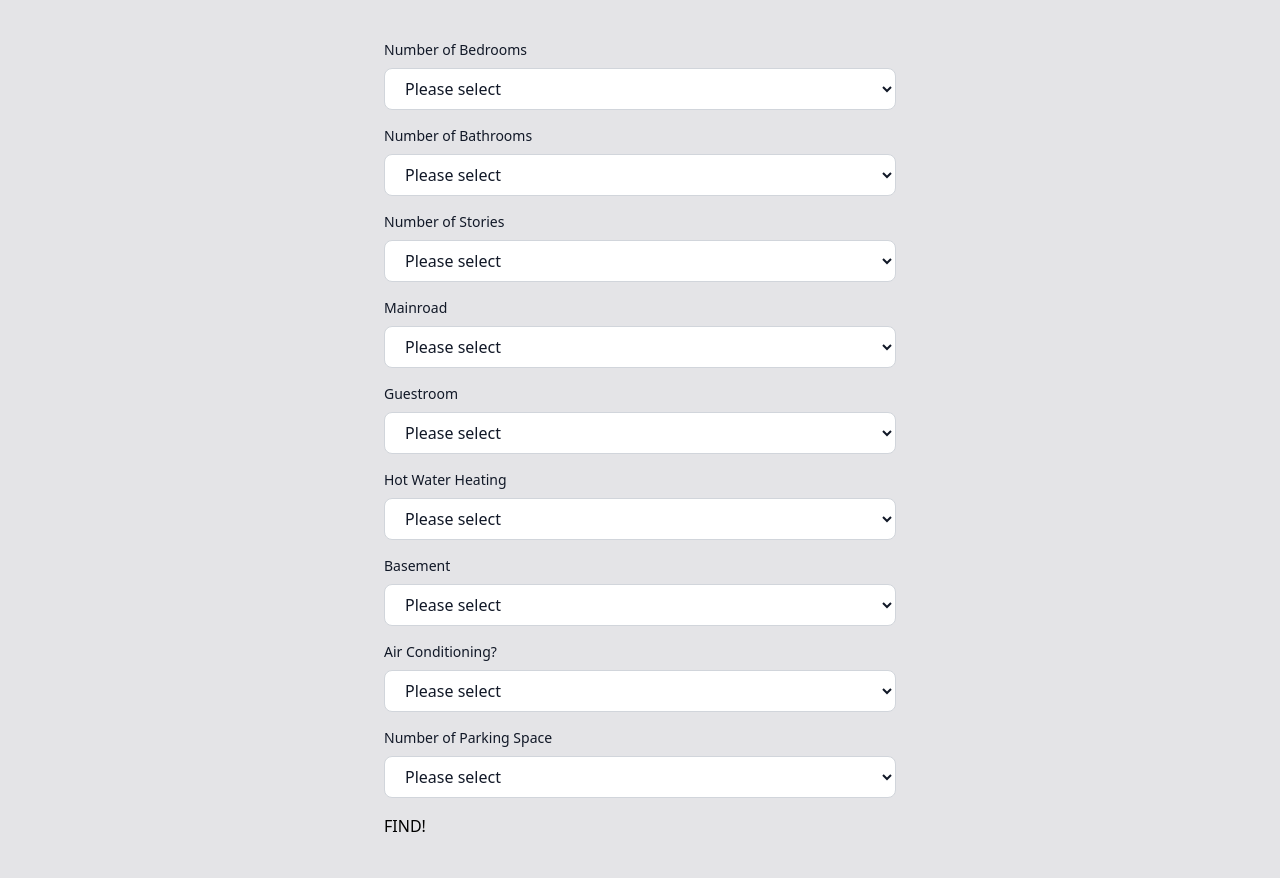
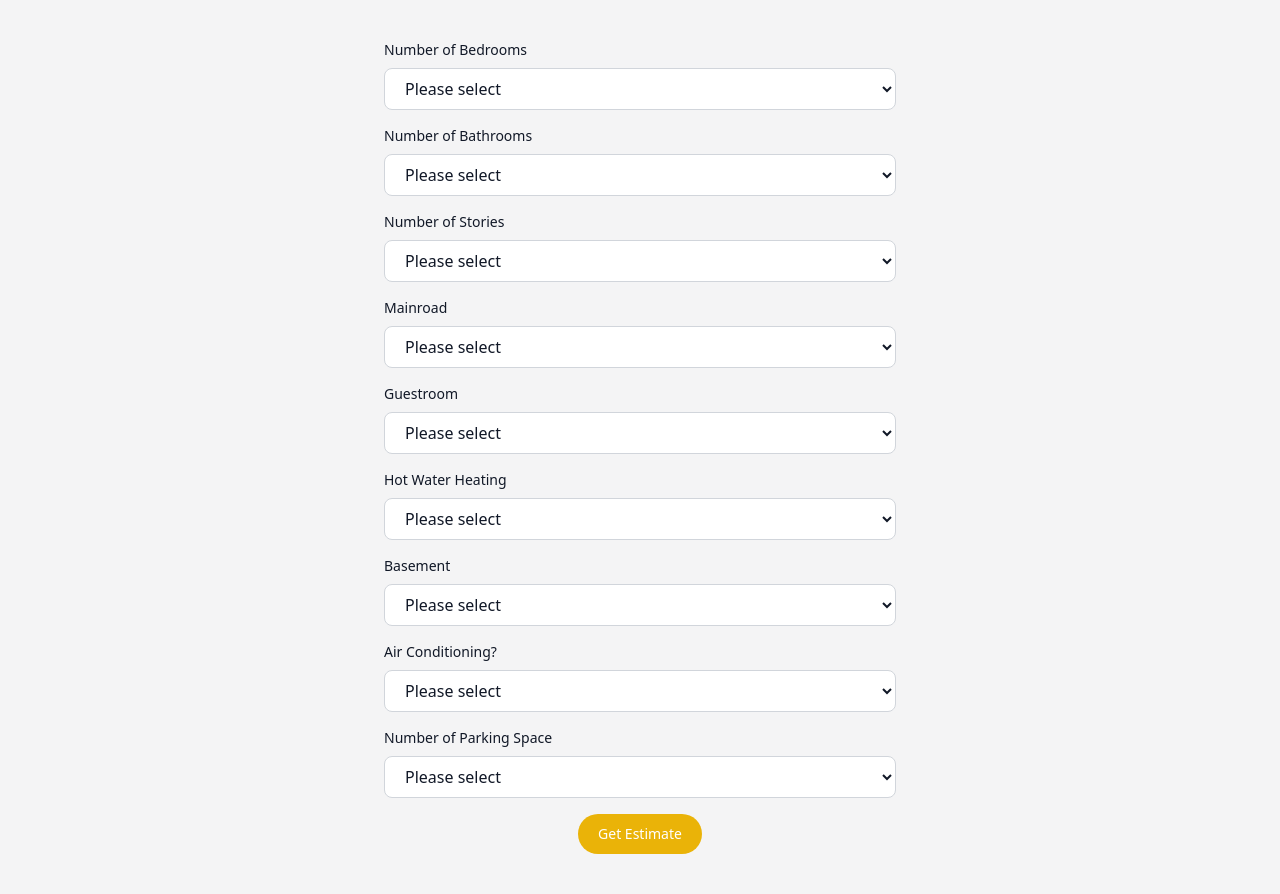
Before and after one commit to 2starwook/HackKU-2024-LOOH, a Next.js app: page /form in a window 1280 px wide. Built offline with nearby package versions, Linux system fonts and the light colour scheme.

Commit message:
Final Stylesheet Update

```diff
--- a/app/page.tsx
+++ b/app/page.tsx
@@ -5,7 +5,7 @@ import "./globals.css";
 
 export default function Home() {
   return (
-    <main className="flex min-h-screen flex-col items-center bg-zinc-200 dark:bg-zinc-900 justify-center p-24">
+    <main className="flex min-h-screen flex-col items-center bg-zinc-100 dark:bg-zinc-900 justify-center p-24">
       <Component />
       <div className="max-w-5xl flex flex-col items-center font-mono text-sm justify-center">
         <h1 className="text-amber-500 text-6xl font-bold mb-4 mt-4">
--- a/pages/estimate.tsx
+++ b/pages/estimate.tsx
@@ -8,12 +8,17 @@ export default function Estimate() {
 
   const price = Array.isArray(priceQuery) ? priceQuery[0] : priceQuery || "0";
 
-  const formattedPrice = parseFloat(price).toFixed(2);
+  // 숫자를 미국 달러 형식으로 포맷팅
+  const formattedPrice = new Intl.NumberFormat("en-US", {
+    style: "currency",
+    currency: "USD",
+  }).format(parseFloat(price));
 
   return (
-    <main className="flex min-h-screen flex-col items-center bg-zinc-200 dark:bg-zinc-900 justify-center p-24">
-      <div className="bg-zinc-200 dark:bg-zinc-900">
-        <h1 className="text-5xl">PRICE EST: {formattedPrice}</h1>
+    <main className="flex min-h-screen flex-col items-center bg-zinc-100 dark:bg-zinc-900 justify-center p-24">
+      <div className="bg-zinc-100 dark:bg-zinc-900">
+        <h1 className="text-3xl">Price Estimate</h1>
+        <h1 className="text-5xl text-amber-500">{formattedPrice}</h1>
       </div>
     </main>
   );
--- a/pages/form.tsx
+++ b/pages/form.tsx
@@ -22,6 +22,7 @@ const Form: React.FC = () => {
         { value: 1, label: "1 Bedroom" },
         { value: 2, label: "2 Bedroom" },
         { value: 3, label: "3 Bedroom" },
+        { value: 4, label: "4 Bedroom" },
       ],
     },
     {
@@ -102,11 +103,11 @@ const Form: React.FC = () => {
   ];
 
   const [formData, setFormData] = useState<Record<string, number | "">>({});
-  const [isSubmitDisabled, setIsSubmitDisabled] = useState(true);
+  // const [isSubmitDisabled, setIsSubmitDisabled] = useState(true);
 
-  useEffect(() => {
-    setIsSubmitDisabled(Object.values(formData).some((value) => value === -1));
-  }, [formData]);
+  // useEffect(() => {
+  //   setIsSubmitDisabled(Object.values(formData).some((value) => value === -1));
+  // }, [formData]);
 
   const handleChange = (
     e: React.ChangeEvent<HTMLSelectElement>,
@@ -122,10 +123,10 @@ const Form: React.FC = () => {
   const handleSubmit = async (e: React.FormEvent<HTMLFormElement>) => {
     e.preventDefault();
 
-    if (!Object.values(formData).every((value) => value !== "")) {
-      console.error("모든 필드를 올바르게 선택해주세요.");
-      return;
-    }
+    // if (!Object.values(formData).every((value) => value !== "")) {
+    //   console.error("enter all fields");
+    //   return;
+    // }
 
     const queryParams = new URLSearchParams();
     Object.entries(formData).forEach(([key, value]) =>
@@ -155,15 +156,14 @@ const Form: React.FC = () => {
   };
 
   return (
-    <div className="bg-zinc-200 dark:bg-zinc-900 pt-5 pb-5 ">
+    <div className="bg-zinc-100 dark:bg-zinc-900 pt-5 pb-5 justify-center">
       <form
-        className="max-w-lg mx-auto pt-5 pb-5 space-y-4"
+        className="max-w-lg mx-auto pt-5 pb-5 space-y-4 justify-center"
         onSubmit={handleSubmit}
       >
         {questions.map((question, index) => (
           <div key={question.key}>
             {" "}
-            {/* 인덱스 대신 질문의 key를 사용합니다. */}
             <label
               htmlFor={`dropdown-${question.key}`}
               className="block mb-2 text-sm font-medium text-gray-900 dark:text-white"
@@ -184,13 +184,14 @@ const Form: React.FC = () => {
             </select>
           </div>
         ))}
-        <button
-          type="submit"
-          className="submit-button"
-          disabled={isSubmitDisabled}
-        >
-          FIND!
-        </button>
+        <div className="flex justify-center">
+          <button
+            type="submit"
+            className="submit-button cursor-pointer inline-block text-white bg-yellow-500 hover:bg-yellow-600 focus:outline-none focus:ring-4 focus:ring-yellow-300 font-medium rounded-full text-sm px-5 py-2.5 text-center dark:focus:ring-yellow-900"
+          >
+            Get Estimate
+          </button>
+        </div>
       </form>
     </div>
   );
```
